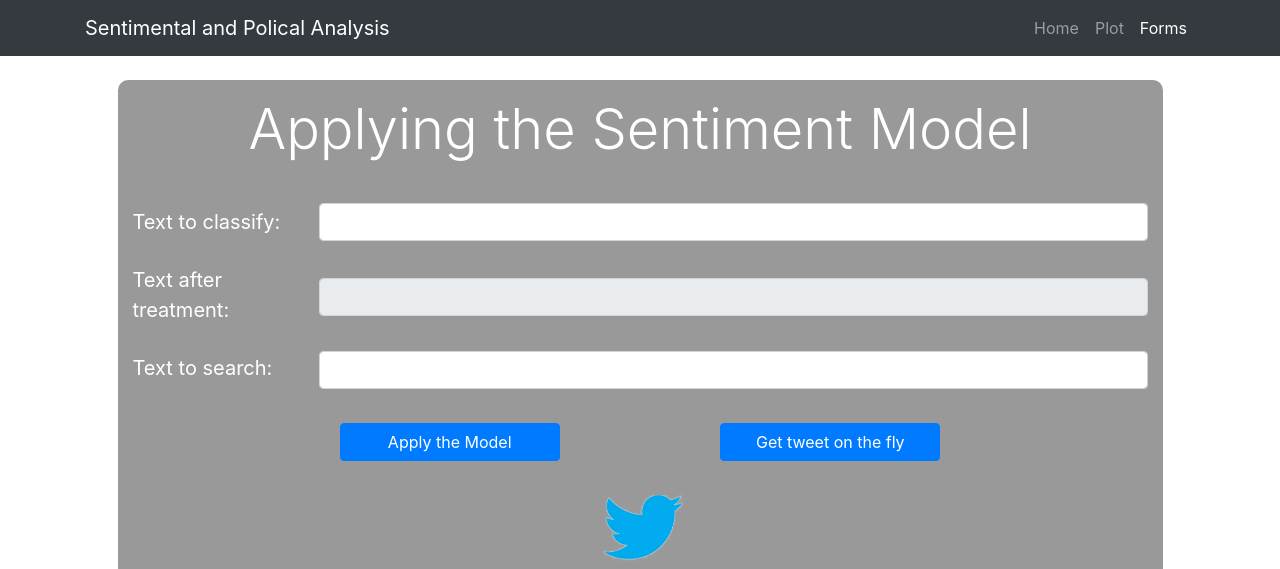
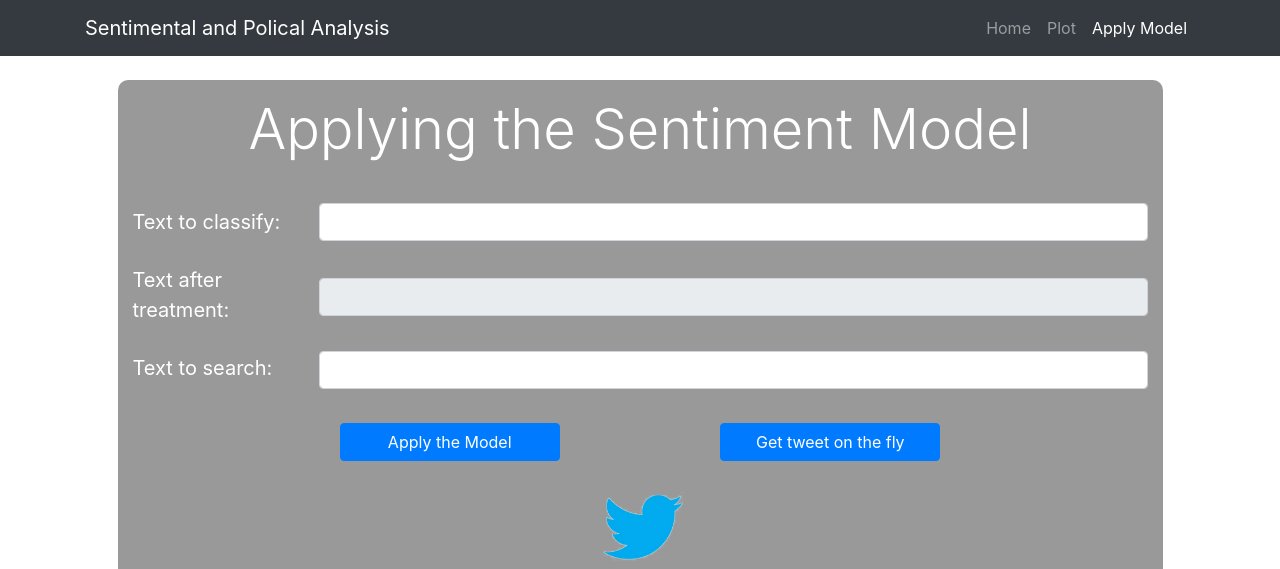
Before and after one commit to pamcuellas/ML-Tweet-Sentiment-Analysis, a Flask app: page /predictinput in a window 1280 px wide. Shown: the top 569 px of the page. Run offline with Flask 2, Linux system fonts and the light colour scheme; some libraries are stand-ins or nearby versions.

Commit message:
Menu link of page predict-input.html changed from Forms to 'Apply Model'.

```diff
--- a/templates/index.html
+++ b/templates/index.html
@@ -49,7 +49,7 @@
               <a class="nav-link" href="/plot">Plot</a>
             </li>
             <li class="nav-item">
-              <a class="nav-link" href="/predictinput">Forms</a>
+              <a class="nav-link" href="/predictinput">Apply Model</a>
             </li>
             <!-- <li class="nav-item">
               <a class="nav-link" href="https://public.tableau.com/profile/sumati2165#!/vizhome/Final_analysis/Story1?publish=yes" target="_blank">Tableau</a>
--- a/templates/plot.html
+++ b/templates/plot.html
@@ -50,7 +50,7 @@
               <a class="nav-link" href="/plot">Plot</a>
             </li>
             <li class="nav-item">
-              <a class="nav-link" href="/predictinput">Forms</a>
+              <a class="nav-link" href="/predictinput">Apply Model</a>
             </li>
             <!-- <li class="nav-item">
               <a class="nav-link" href="https://public.tableau.com/profile/sumati2165#!/vizhome/Final_analysis/Story1?publish=yes" target="_blank">Tableau</a>
--- a/templates/predict-input.html
+++ b/templates/predict-input.html
@@ -50,7 +50,7 @@
               <a class="nav-link" href="/plot">Plot</a>
             </li>
             <li class="nav-item active">
-              <a class="nav-link" href="/predictinput">Forms</a>
+              <a class="nav-link" href="/predictinput">Apply Model</a>
             </li>
             <!-- <li class="nav-item">
               <a class="nav-link" href="https://public.tableau.com/profile/sumati2165#!/vizhome/Final_analysis/Story1?publish=yes" target="_blank">Tableau</a>
@@ -91,7 +91,7 @@
                                 Get tweet on the fly
                               </button>
                             </div>
-                            <div class="square" style="height: 85px;width: 85px;">
+                            <div id="result" class="square" style="height: 85px;width: 85px;">
                               <img style='height: 100%; width: 100%; object-fit: contain' data-html="true" data-toggle="tooltip" title="{{result.tooltip}}" src="../static/images/{{result.img}}.png" alt="Classification">
                             </div>
                           </div>
```
